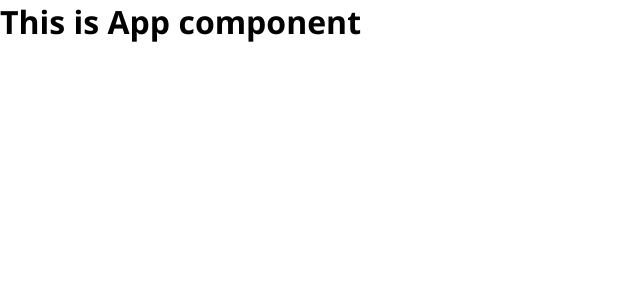
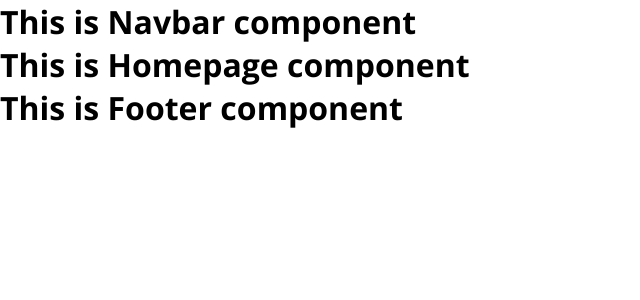
Before and after one commit to Mostakimw/dish-palate-client, a React (Vite) app: page / in a window 1280 px wide. Shown: the top 300 px of the page, without its empty margins (0-640 px from the left). Built offline with nearby package versions, Linux system fonts and the light colour scheme.

Commit message:
react router dom done

```diff
--- a/src/App.tsx
+++ b/src/App.tsx
@@ -1,8 +1,14 @@
+import { Outlet } from "react-router-dom";
+import Navbar from "./components/shared/Navbar/Navbar";
+import Footer from "./components/shared/Footer/Footer";
+
 const App = () => {
   return (
-    <div>
-      <h1>This is App component</h1>
-    </div>
+    <>
+      <Navbar />
+      <Outlet />
+      <Footer />
+    </>
   );
 };
 
--- /dev/null
+++ b/src/components/shared/Footer/Footer.tsx
@@ -0,0 +1,9 @@
+const Footer = () => {
+  return (
+    <div>
+      <h1>This is Footer component</h1>
+    </div>
+  );
+};
+
+export default Footer;
--- /dev/null
+++ b/src/components/shared/Navbar/Navbar.tsx
@@ -0,0 +1,9 @@
+const Navbar = () => {
+  return (
+    <div>
+      <h1>This is Navbar component</h1>
+    </div>
+  );
+};
+
+export default Navbar;
--- a/src/main.tsx
+++ b/src/main.tsx
@@ -1,10 +1,11 @@
-import React from 'react'
-import ReactDOM from 'react-dom/client'
-import App from './App.tsx'
-import './index.css'
+import React from "react";
+import ReactDOM from "react-dom/client";
+import "./index.css";
+import { RouterProvider } from "react-router-dom";
+import { router } from "./routes/Routes.tsx";
 
-ReactDOM.createRoot(document.getElementById('root')!).render(
+ReactDOM.createRoot(document.getElementById("root")!).render(
   <React.StrictMode>
-    <App />
-  </React.StrictMode>,
-)
+    <RouterProvider router={router} />
+  </React.StrictMode>
+);
--- /dev/null
+++ b/src/pages/Homepage/Homepage.tsx
@@ -0,0 +1,9 @@
+const Homepage = () => {
+  return (
+    <div>
+      <h1>This is Homepage component</h1>
+    </div>
+  );
+};
+
+export default Homepage;
--- /dev/null
+++ b/src/routes/Routes.tsx
@@ -0,0 +1,16 @@
+import { createBrowserRouter } from "react-router-dom";
+import App from "../App";
+import Homepage from "../pages/Homepage/Homepage";
+
+export const router = createBrowserRouter([
+  {
+    path: "/",
+    element: <App />,
+    children: [
+      {
+        index: true,
+        element: <Homepage />,
+      },
+    ],
+  },
+]);
```
